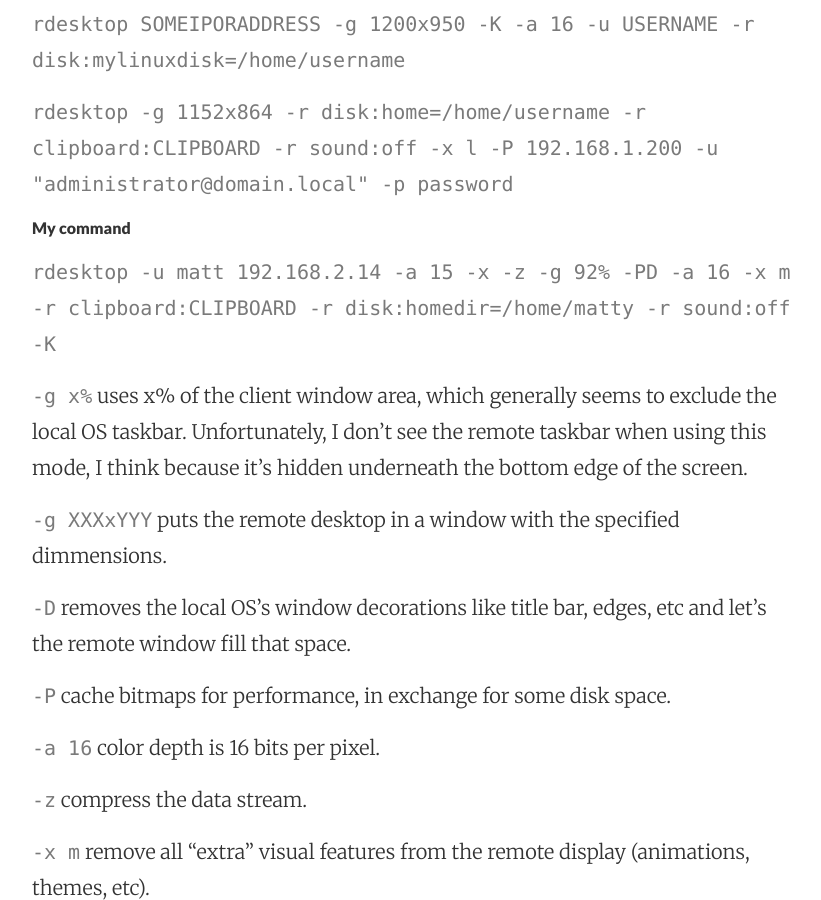
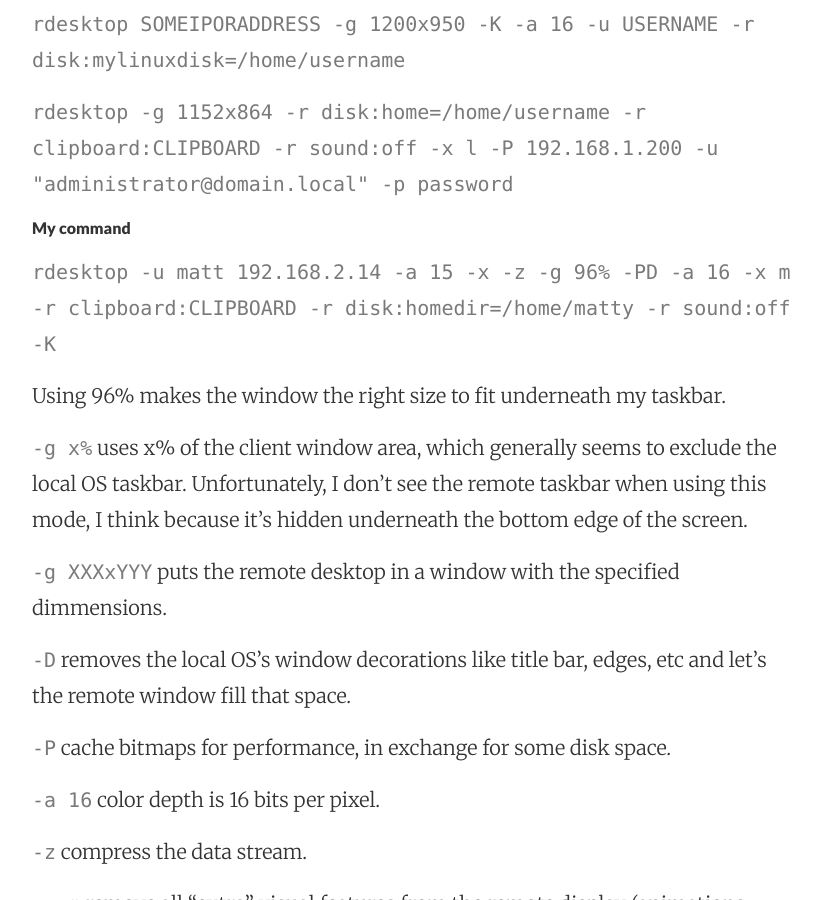
Before and after one commit to mattymaloney/mattymaloney.github.io, a Jekyll site: the page built from _posts/2016-04-09-rdesktop-rdp-wmctrl.md, in a window 1280 px wide and 900 px high, scrolled down 1821 px. Shown: the whole window, without its empty margins (224-1045 px from the left). Built offline with Jekyll 4.4.1, drawn with Linux system fonts in a browser that asks for light colours.

Commit message:
Updated 2016-04-09-rdesktop-rdp-wmctrl.md

```diff
--- a/_posts/2016-04-09-rdesktop-rdp-wmctrl.md
+++ b/_posts/2016-04-09-rdesktop-rdp-wmctrl.md
@@ -49,7 +49,9 @@
 
 #### My command
 
-`rdesktop -u matt 192.168.2.14 -a 15 -x -z -g 92% -PD -a 16 -x m -r clipboard:CLIPBOARD -r disk:homedir=/home/matty -r sound:off -K`
+`rdesktop -u matt 192.168.2.14 -a 15 -x -z -g 96% -PD -a 16 -x m -r clipboard:CLIPBOARD -r disk:homedir=/home/matty -r sound:off -K`
+
+Using 96% makes the window the right size to fit underneath my taskbar.
 
 `-g x%` uses x% of the client window area, which generally seems to exclude the local OS taskbar. Unfortunately, I don't see the remote taskbar when using this mode, I think because it's hidden underneath the bottom edge of the screen.
 
```
